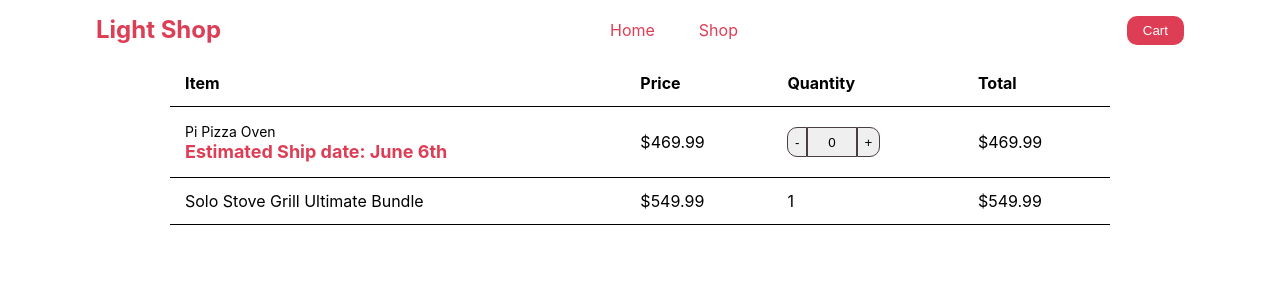
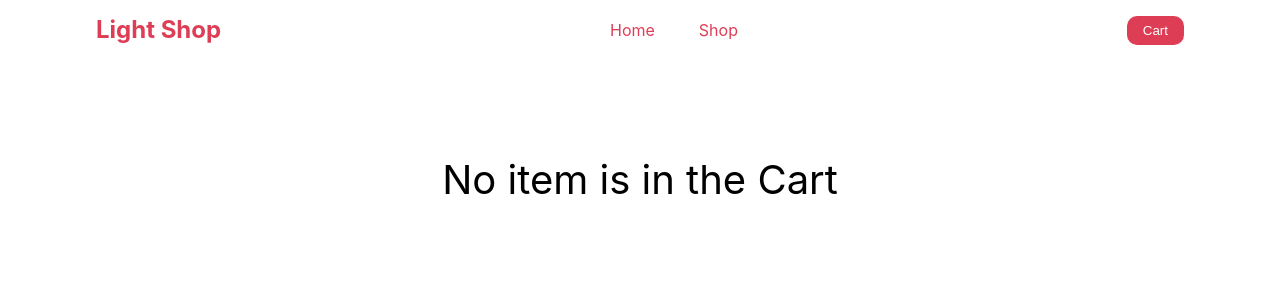
Before and after one commit to Olayinka-2/Shopping-Cart, a React (Vite) app: page /cart in a window 1280 px wide. Shown: the top 300 px of the page. Built offline with nearby package versions, Linux system fonts and the light colour scheme.

Commit message:
Add cart it own module

```diff
--- a/src/App.jsx
+++ b/src/App.jsx
@@ -8,8 +8,10 @@
 
   return (
     <>
+    <div className="body-container">
       <Header cartItem={cartItem}/>
       <Outlet context={{cartItem, setCartItem, data, setData}}/>
+    </div>
     </>
   )
 }
--- a/src/components/Cart.jsx
+++ b/src/components/Cart/Cart.jsx
@@ -1,7 +1,9 @@
 import { useOutletContext } from "react-router-dom";
+import style from './cart.module.css';
 
 export default function Cart() {
    const {cartItem, setCartItem} = useOutletContext();
+   const emptyCart = cartItem.length;
 
    function handleAddItem(product) {
       const updatedCart = cartItem.map((item) =>
@@ -12,7 +14,7 @@
          setCartItem(updatedCart);
    }
    function handleSubtractItem(product) {
-      if(product.quantity > 0) {
+      if(product.quantity > 1) {
          const updatedCart = cartItem.map((item) =>
             item.product.id === product.product.id
               ? { ...item, quantity: item.quantity - 1 } // Update quantity
@@ -24,10 +26,12 @@
 
    return (
       <>
+      {
+         emptyCart > 0 ?
          <main>
-            <div className="cart-container">
-               <table className="table">
-                  <thead className="table-header">
+            <div className={style["cart-container"]}>
+               <table className={style["table"]}>
+                  <thead className={style["table-header"]}>
                      <tr>
                         <th>Item</th>
                         <th>Price</th>
@@ -40,19 +44,19 @@
                         cartItem.map((product) => (
                      <tr key={product.product.id}>
                         <td>
-                           <div className="table-desc">
-                              <p className="first-para">{product.product.title}</p>
-                              <h3 className="second-para">Estimated Ship date: June 6th</h3>
+                           <div className={style["table-desc"]}>
+                              <p className={style["first-para"]}>{product.product.title}</p>
+                              <h3 className={style["second-para"]}>Estimated Ship date: June 6th</h3>
                            </div>
                         </td>
                         <td>{product.product.price}</td>
                         <td>
-                           <div className="amount-con">
-                              <button className="div1"
+                           <div className={style["amount-con"]}>
+                              <button className={style["div1"]}
                               onClick={() => handleSubtractItem(product)}
                               >-</button>
-                              <button className="div2">{product.quantity}</button>
-                              <button className="div3"
+                              <button className={style["div2"]}>{product.quantity}</button>
+                              <button className={style["div3"]}
                               onClick={() => handleAddItem(product)}
                               >+</button>
                            </div>
@@ -64,33 +68,14 @@
                      </tr>
                         ))
                      }
-                     <tr>
-                        <td>
-                           <div className="table-desc">
-                              <p className="first-para">Pi Pizza Oven</p>
-                              <h3 className="second-para">Estimated Ship date: June 6th</h3>
-                           </div>
-                        </td>
-                        <td>$469.99</td>
-                        <td>
-                           <div className="amount-con">
-                              <button className="div1">-</button>
-                              <button className="div2">0</button>
-                              <button className="div3">+</button>
-                           </div>
-                        </td>
-                        <td>$469.99</td>
-                     </tr>
-                     <tr>
-                        <td>Solo Stove Grill Ultimate Bundle</td>
-                        <td>$549.99</td>
-                        <td>1</td>
-                        <td>$549.99</td>
-                     </tr>
                   </tbody>
                </table>
             </div>
-         </main>
+         </main> :
+         <div className={style["empty-cart"]}>
+            No item is in the Cart
+         </div>
+      }
       </>
    )
 }
--- /dev/null
+++ b/src/components/Cart/cart.module.css
@@ -0,0 +1,74 @@
+
+   .cart-container {
+      padding: 0 3rem;
+      max-width: 100rem;
+      margin: 0 auto;
+   }
+
+   .table {
+      width: 100%;
+      border-collapse: collapse;
+      font-size: 1.6rem;
+      color: #000;
+   }
+
+   th, td {
+      border-bottom: 1px solid #000;
+      text-align: left;
+      padding: 1.5rem;
+   }
+
+   .table-desc {
+      line-height: 2rem;
+   }
+
+   .first-para {
+      font-size: 1.4rem;
+   }
+
+   .second-para {
+      color: #DD3D55;
+      font-size: 1.8rem;
+   }
+
+   .amount-con {
+      display: flex;
+
+   }
+
+   .amount-con button {
+      border: 1px solid #4b3e40;
+      display: flex;
+      justify-content: center;
+      align-items: center;
+      padding: .65rem;
+      outline: none;
+   }
+
+   .amount-con button:not(button:nth-of-type(2)):active {
+      font-size: 1.5rem;
+      padding: .60rem;
+   }
+
+   .div2 {
+      width: 5rem;
+      border-right: none;
+      border-left: none;
+   }
+
+   .div3 {
+      border-top-right-radius: 1rem;
+      border-bottom-right-radius: 1rem;
+   }
+
+   .div1 {
+      border-top-left-radius: 1rem;
+      border-bottom-left-radius: 1rem;
+   }
+
+   .empty-cart {
+      font-size: 4rem;
+      color: #000;
+      text-align: center;
+      margin-top: 10rem;
+   }
--- a/src/components/Home/HomeContent.jsx
+++ b/src/components/Home/HomeContent.jsx
@@ -17,7 +17,7 @@
                            Shop Now
                         </button>
                      </Link>
-                     <Link>
+                     <Link to="/cart">
                         <button>
                            Collection
                         </button>
--- a/src/components/Home/HomePage.jsx
+++ b/src/components/Home/HomePage.jsx
@@ -2,9 +2,7 @@
 
 function HomePage() {
    return (
-      <div className="body-container">
          <MainContent />
-      </ div>
    )
 }
 
--- a/src/components/routes.jsx
+++ b/src/components/routes.jsx
@@ -1,7 +1,7 @@
 import { createBrowserRouter } from "react-router-dom";
 import App from "../App";
 import Shop from "./shopPage/ShopPage";
-import Cart from "./Cart";
+import Cart from "./Cart/Cart";
 import HomePage from "./Home/HomePage";
 
 const router = createBrowserRouter([
--- a/src/components/shopPage/shopContent.module.css
+++ b/src/components/shopPage/shopContent.module.css
@@ -1,4 +1,6 @@
-
+   .hero-section {
+      padding-bottom: 3rem;
+   }
    .product-container {
       margin-top: 3rem;
       display: flex;
--- a/src/index.css
+++ b/src/index.css
@@ -57,70 +57,3 @@
   background-color: #DD3D55;
   color: #fff;
 }
-
-.cart-container {
-  padding: 0 3rem;
-  max-width: 100rem;
-  margin: 0 auto;
-}
-
-.table {
-  width: 100%;
-  border-collapse: collapse;
-  font-size: 1.6rem;
-  color: #000;
-}
-
-th, td {
-  border-bottom: 1px solid #000;
-  text-align: left;
-  padding: 1.5rem;
-}
-
-.table-desc {
-  line-height: 2rem;
-}
-
-.first-para {
-  font-size: 1.4rem;
-}
-
-.second-para {
-  color: #DD3D55;
-  font-size: 1.8rem;
-}
-
-.amount-con {
-  display: flex;
-
-}
-
-.amount-con button {
-  border: 1px solid #4b3e40;
-  display: flex;
-  justify-content: center;
-  align-items: center;
-  padding: .65rem;
-  outline: none;
-}
-
-.amount-con button:not(button:nth-of-type(2)):active {
-  font-size: 1.5rem;
-  padding: .60rem;
-}
-
-.div2 {
-  width: 5rem;
-  border-right: none;
-  border-left: none;
-}
-
-.div3 {
-  border-top-right-radius: 1rem;
-  border-bottom-right-radius: 1rem;
-}
-
-.div1 {
-  border-top-left-radius: 1rem;
-  border-bottom-left-radius: 1rem;
-}
```
Also changed, not shown: src/App.css (added).
